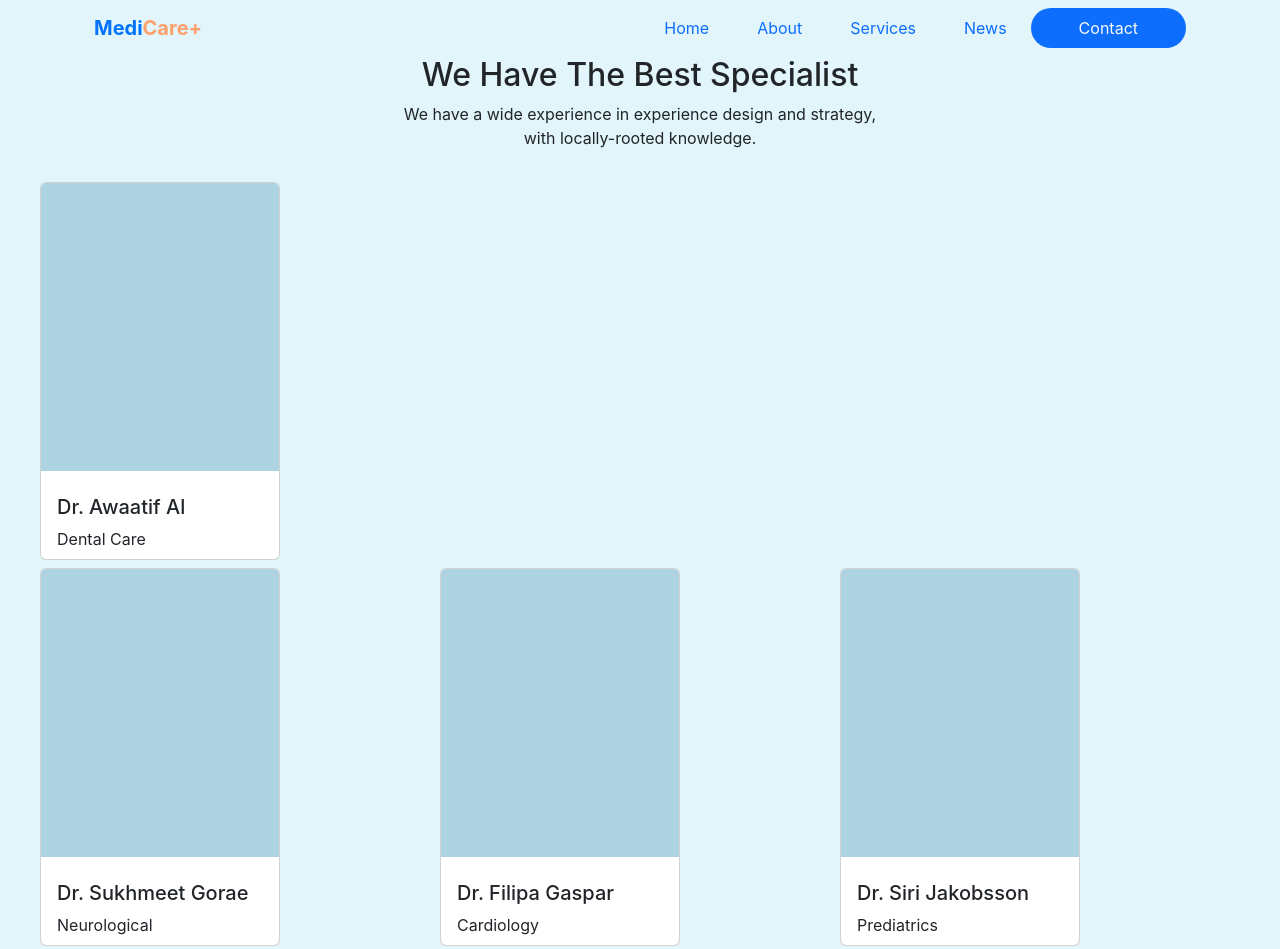
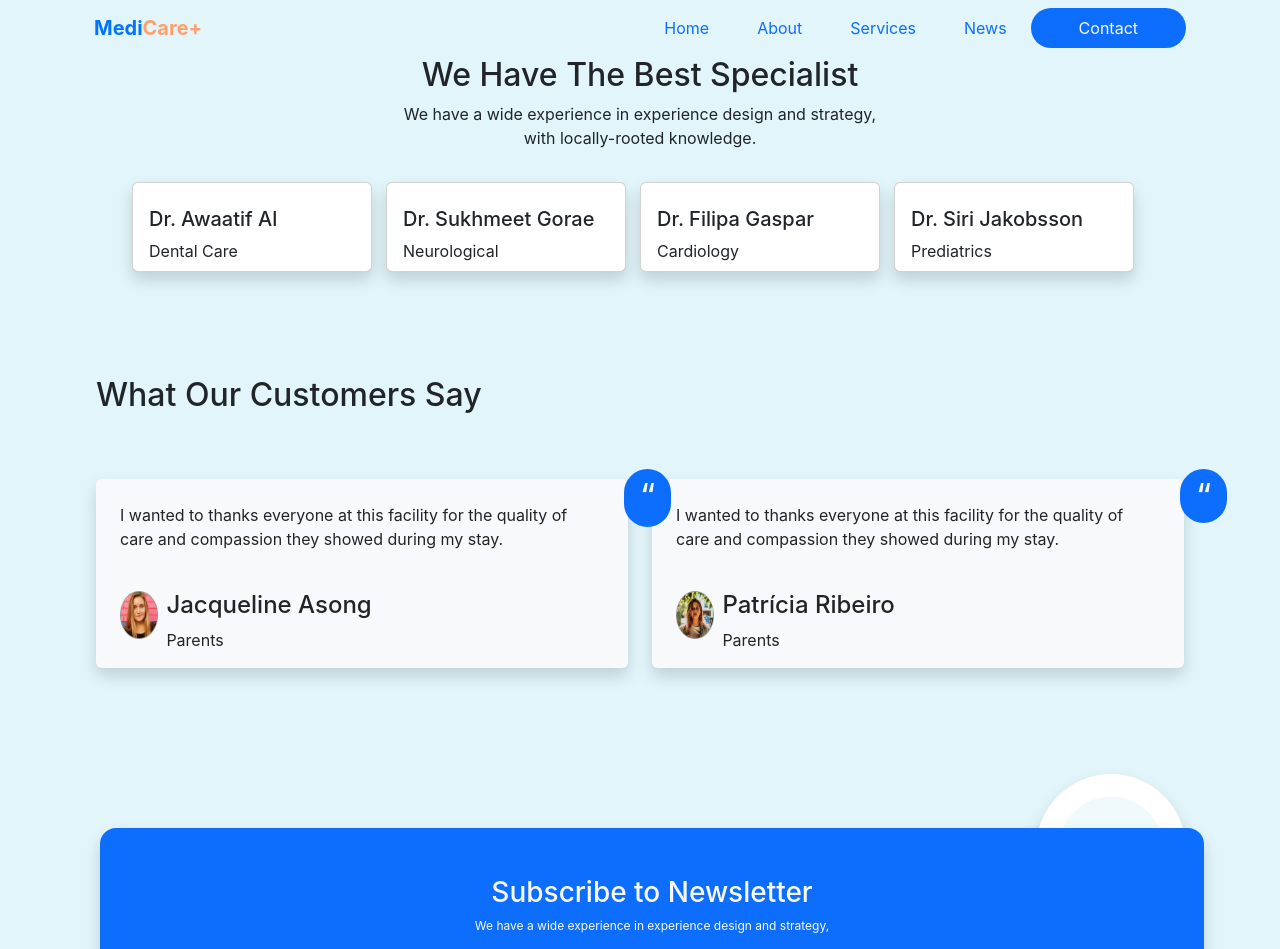
Before and after one commit to kyamantoshkumar/Assignment-Task, a React (Create React App) app: page /speaciliest in a window 1280 px wide. Shown: the top 949 px of the page. Built offline with nearby package versions, Linux system fonts and the light colour scheme.

Commit message:
Update News.jsx

```diff
--- a/src/Components/Pages/News.jsx
+++ b/src/Components/Pages/News.jsx
@@ -5,20 +5,23 @@ const Speaciliest = () => {
     <>
       <div className="container-fluid">
         <div className="row">
+          <div className="box-size"> </div>
           <div className="col-sm-12 col-md-6 col-lg-12 px-5">
             <div className="text-center justify-content-center">
               <h2>We Have The Best Specialist</h2>
+
               <p>
                 We have a wide experience in experience design and strategy,
-                <br /> with locally-rooted knowledge.
+                <br/>with locally-rooted knowledge.
               </p>
+
             </div>
-            <div className="row">
+            <div className="row px-5">
+            <div className="row row-col-md-3 g-2 justify-content-around px-5">
 
-            <div className="row rows-cols-md-3 g-2 justify-content-center">
-              <div className="cols">
-                <div className="card rounded" style={{width:'15rem', }}>
-                  <h4 className="shape " style={{height:'18rem', background: "#AED3E2"}}> </h4>
+              <div className="col">
+                <div className="card rounded shadow" style={{width:'15rem', }}>
+                  <h4 className="shape" > </h4>
                   <div className="card-body" style={{width:'auto', height:'5rem'}} >
                   <h5 className="card-title">Dr. Awaatif Al</h5>
                   <p className="card-text">Dental Care</p>
@@ -27,8 +30,8 @@ const Speaciliest = () => {
               </div>
 
               <div className="col">
-                <div className="card rounded" style={{width:'15rem' }}>
-                <h4 className="shape " style={{height:'18rem', background: "#AED3E2"}}> </h4>
+                <div className="card rounded shadow" style={{width:'15rem' }}>
+                <h4 className="shape" > </h4>
                   <div className="card-body" style={{width:'auto', height:'5rem'}}>
                   <h5 className="card-title">Dr. Sukhmeet Gorae</h5>
                   <p className="card-text">Neurological</p>
@@ -37,8 +40,8 @@ const Speaciliest = () => {
               </div>
 
               <div className="col">
-                <div className="card" style={{width:'15rem', }}>
-                <h4 className="shape " style={{height:'18rem', background: "#AED3E2"}}> </h4>
+                <div className="card shadow" style={{width:'15rem', }}>
+                <h4 className="shape" > </h4>
                   <div className="card-body" style={{width:'auto', height:'5rem'}}>
                   <h5 className="card-title">Dr. Filipa Gaspar</h5>
                   <p className="card-text">Cardiology</p>
@@ -47,8 +50,8 @@ const Speaciliest = () => {
               </div>
 
               <div className="col">
-                <div className="card rounded" style={{width:'15rem', }}>
-                  <h4 className="shape" style={{height:'18rem', background: "#AED3E2"}}> </h4>
+                <div className="card shadow" style={{width:'15rem', }}>
+                  <h4 className="shape" > </h4>
                   <div className="card-body" style={{width:'auto', height:'5rem'}}>
                   <h5 className="card-title">Dr. Siri Jakobsson</h5>
                   <p className="card-text">Prediatrics</p>
@@ -56,10 +59,8 @@ const Speaciliest = () => {
                 </div>
               </div>
 
+
             </div>
-
-              <div className="col-lg-12 col-md-auto col-sm-12 px-5 py-3">
-              </div>
             </div>
             <div className="col-lg-12 col-md-6 col-sm-12 px-5 mt-5">
               <div>
@@ -69,8 +70,8 @@ const Speaciliest = () => {
                 <div className="row justify-content-around">
                   <div className="col-md-6 col-sm-12">
                   <h2 className=" bg-primary logo1 text-light rounded-5 text-center py-2 ">
-                          “
-                        </h2>
+                  “
+                  </h2>
                     <div className="shadow bg-light rounded">
                       <p className="set logo1">
 
@@ -96,7 +97,6 @@ const Speaciliest = () => {
                   </div>
 
                   {/* New */}
-
                   <div className=" col-md-6 col-sm-12">
                     <p className="NewLogo1 text-center float-left logo1">
                     <h2 className="bg-primary text-light rounded-5  py-2 ">
@@ -172,7 +172,9 @@ const Speaciliest = () => {
                  <h5 className="navbar-brand" href="/">
                   <strong style={{ color: "#0073FF" }}>Medi</strong>
                   <strong style={{ color: "#FF9F6A" }}>Care+</strong>
-                </h5>
+
+                  </h5>
+
                   <div className="setdata junstify-content-end text-end">
                     <span className="px-2 text-primary">Home</span>
                     <span className="px-2 text-primary">About</span>
```
